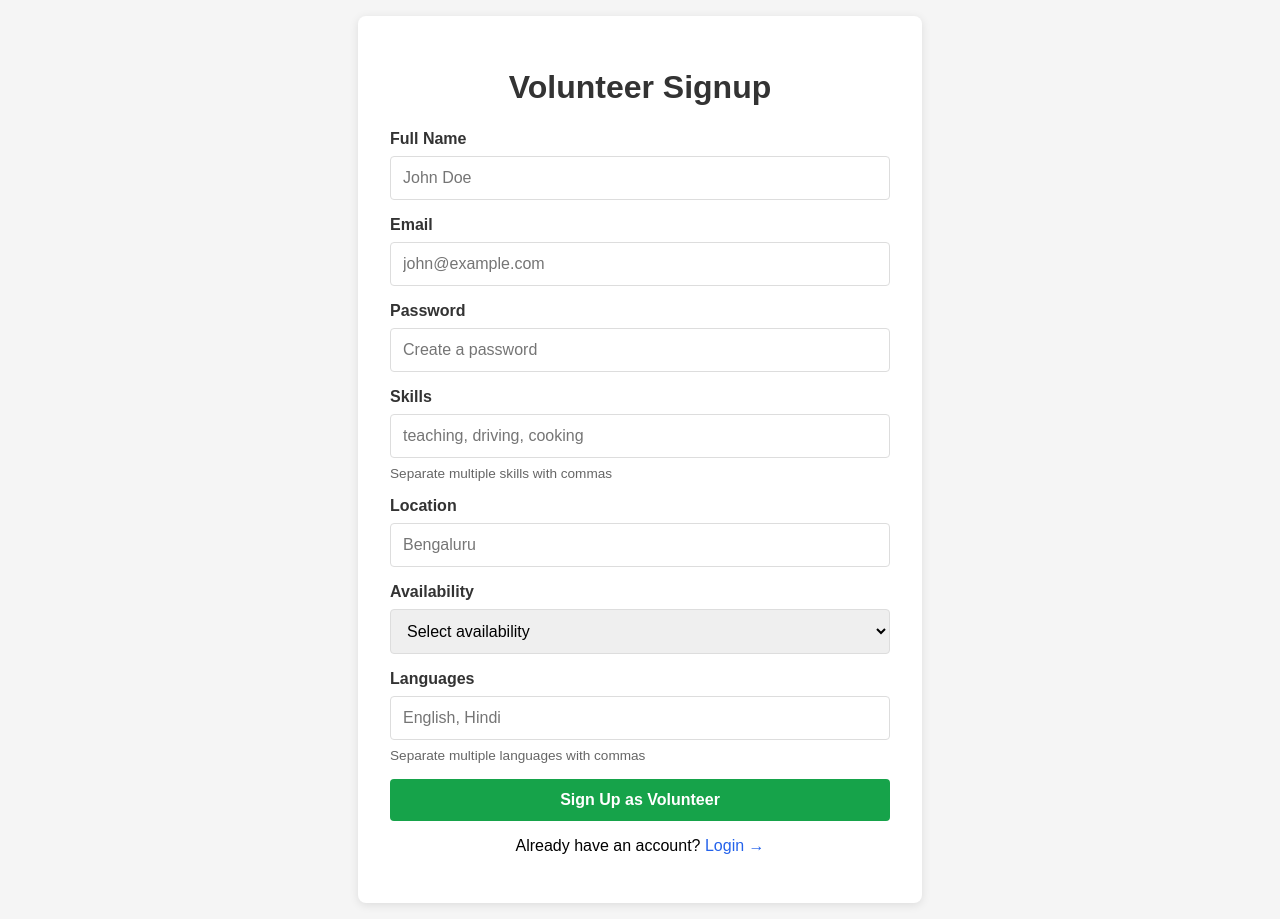
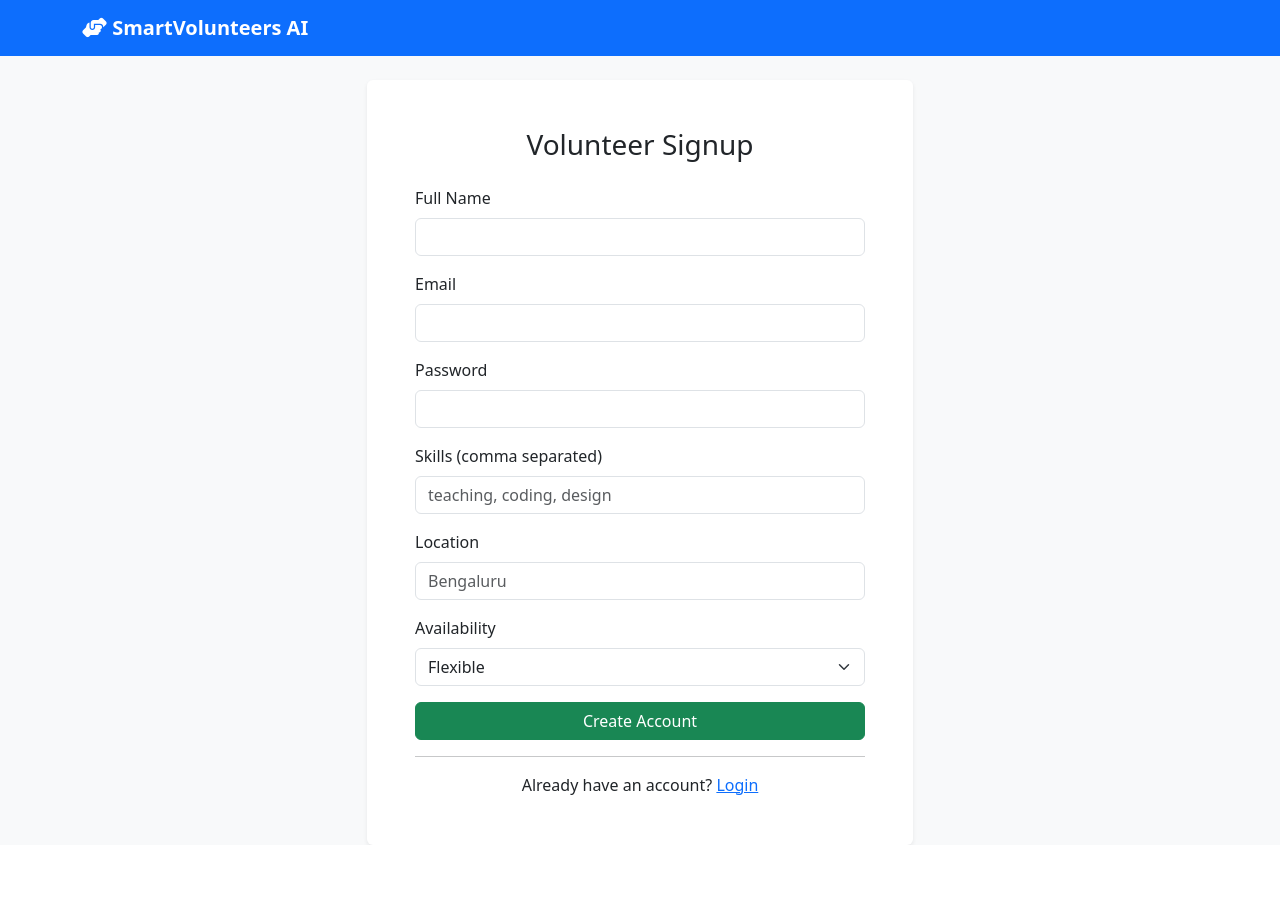
Before and after one commit to sanjugangatkar068-eng/Smartvolunteers-AI, a Flask app: page /volunteer_signup in a window 1280 px wide. After the commit the page ends 845 px from the top, so only its background shows below. Run offline with Flask 3, Linux system fonts and the light colour scheme.

Commit message:
Update volunteer_signup.html

```diff
--- a/templates/volunteer_signup.html
+++ b/templates/volunteer_signup.html
@@ -1,67 +1,45 @@
-<!DOCTYPE html>
-<html lang="en">
-<head>
-    <meta charset="UTF-8">
-    <meta name="viewport" content="width=device-width, initial-scale=1.0">
-    <title>SmartVolunteers - Volunteer Signup</title>
-    <style>
-        body { font-family: Arial, sans-serif; background: #f5f5f5; display: flex; justify-content: center; align-items: center; min-height: 100vh; margin: 0; padding: 1rem; }
-       .signup-container { background: white; padding: 2rem; border-radius: 8px; box-shadow: 0 2px 10px rgba(0,0,0,0.1); width: 100%; max-width: 500px; }
-        h1 { text-align: center; color: #333; margin-bottom: 1.5rem; }
-       .error { background: #fee; color: #c33; padding: 0.75rem; border-radius: 4px; margin-bottom: 1rem; border: 1px solid #fcc; }
-        label { display: block; margin-bottom: 0.5rem; color: #333; font-weight: bold; }
-        input, select { width: 100%; padding: 0.75rem; margin-bottom: 1rem; border: 1px solid #ddd; border-radius: 4px; box-sizing: border-box; font-size: 1rem; }
-        button { width: 100%; padding: 0.75rem; background: #16a34a; color: white; border: none; border-radius: 4px; font-size: 1rem; cursor: pointer; font-weight: bold; }
-        button:hover { background: #15803d; }
-       .links { text-align: center; margin-top: 1rem; }
-       .links a { color: #2563eb; text-decoration: none; }
-        small { color: #666; font-size: 0.85rem; display: block; margin-top: -0.5rem; margin-bottom: 1rem; }
-    </style>
-</head>
-<body>
-    <div class="signup-container">
-        <h1>Volunteer Signup</h1>
-
-        {% if error %}
-        <div class="error">{{ error }}</div>
-        {% endif %}
-
-        <form method="POST" action="{{ url_for('volunteer_signup') }}">
-            <label for="name">Full Name</label>
-            <input type="text" id="name" name="name" placeholder="John Doe" required>
-
-            <label for="email">Email</label>
-            <input type="email" id="email" name="email" placeholder="john@example.com" required>
-
-            <label for="password">Password</label>
-            <input type="password" id="password" name="password" placeholder="Create a password" required>
-
-            <label for="skills">Skills</label>
-            <input type="text" id="skills" name="skills" placeholder="teaching, driving, cooking" required>
-            <small>Separate multiple skills with commas</small>
-
-            <label for="location">Location</label>
-            <input type="text" id="location" name="location" placeholder="Bengaluru" required>
-
-            <label for="availability">Availability</label>
-            <select id="availability" name="availability" required>
-                <option value="">Select availability</option>
-                <option value="flexible">Flexible</option>
-                <option value="weekends">Weekends only</option>
-                <option value="weekdays">Weekdays only</option>
-                <option value="evenings">Evenings only</option>
-            </select>
-
-            <label for="languages">Languages</label>
-            <input type="text" id="languages" name="languages" placeholder="English, Hindi" required>
-            <small>Separate multiple languages with commas</small>
-
-            <button type="submit">Sign Up as Volunteer</button>
-        </form>
-
-        <div class="links">
-            <p>Already have an account? <a href="{{ url_for('login') }}">Login →</a></p>
+{% extends "base.html" %}
+{% block content %}
+<div class="row justify-content-center">
+    <div class="col-md-6">
+        <div class="card">
+            <div class="card-body p-5">
+                <h3 class="text-center mb-4">Volunteer Signup</h3>
+                <form method="POST">
+                    <div class="mb-3">
+                        <label class="form-label">Full Name</label>
+                        <input type="text" class="form-control" name="name" required>
+                    </div>
+                    <div class="mb-3">
+                        <label class="form-label">Email</label>
+                        <input type="email" class="form-control" name="email" required>
+                    </div>
+                    <div class="mb-3">
+                        <label class="form-label">Password</label>
+                        <input type="password" class="form-control" name="password" required>
+                    </div>
+                    <div class="mb-3">
+                        <label class="form-label">Skills (comma separated)</label>
+                        <input type="text" class="form-control" name="skills" placeholder="teaching, coding, design" required>
+                    </div>
+                    <div class="mb-3">
+                        <label class="form-label">Location</label>
+                        <input type="text" class="form-control" name="location" placeholder="Bengaluru" required>
+                    </div>
+                    <div class="mb-3">
+                        <label class="form-label">Availability</label>
+                        <select class="form-select" name="availability" required>
+                            <option value="Flexible">Flexible</option>
+                            <option value="Weekends">Weekends Only</option>
+                            <option value="Weekdays">Weekdays Only</option>
+                        </select>
+                    </div>
+                    <button type="submit" class="btn btn-success w-100">Create Account</button>
+                </form>
+                <hr>
+                <p class="text-center mb-0">Already have an account? <a href="{{ url_for('login') }}">Login</a></p>
+            </div>
         </div>
     </div>
-</body>
-</html>
+</div>
+{% endblock %}
```
